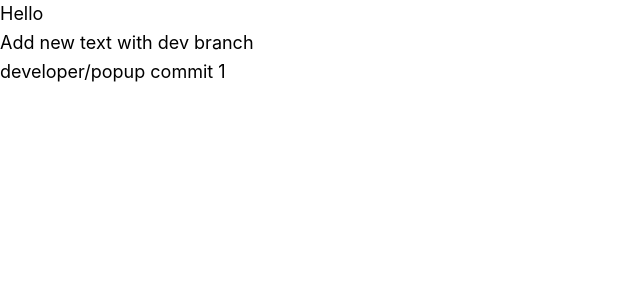
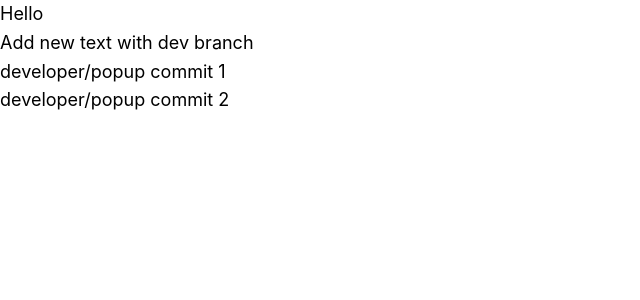
Before and after one commit to 12mativ/nextjs_blog, a Next.js app: page /addpage in a window 1280 px wide. Shown: the top 300 px of the page, without its empty margins (0-640 px from the left). Built offline with nearby package versions, Linux system fonts and the light colour scheme.

Commit message:
developer/popup commit 2

```diff
--- a/pages/addpage.js
+++ b/pages/addpage.js
@@ -6,6 +6,7 @@ export default function AddPage() {
 
             <>
                 <div>developer/popup commit 1</div>
+                <div>developer/popup commit 2</div>
             </>
         </>
     )
```
